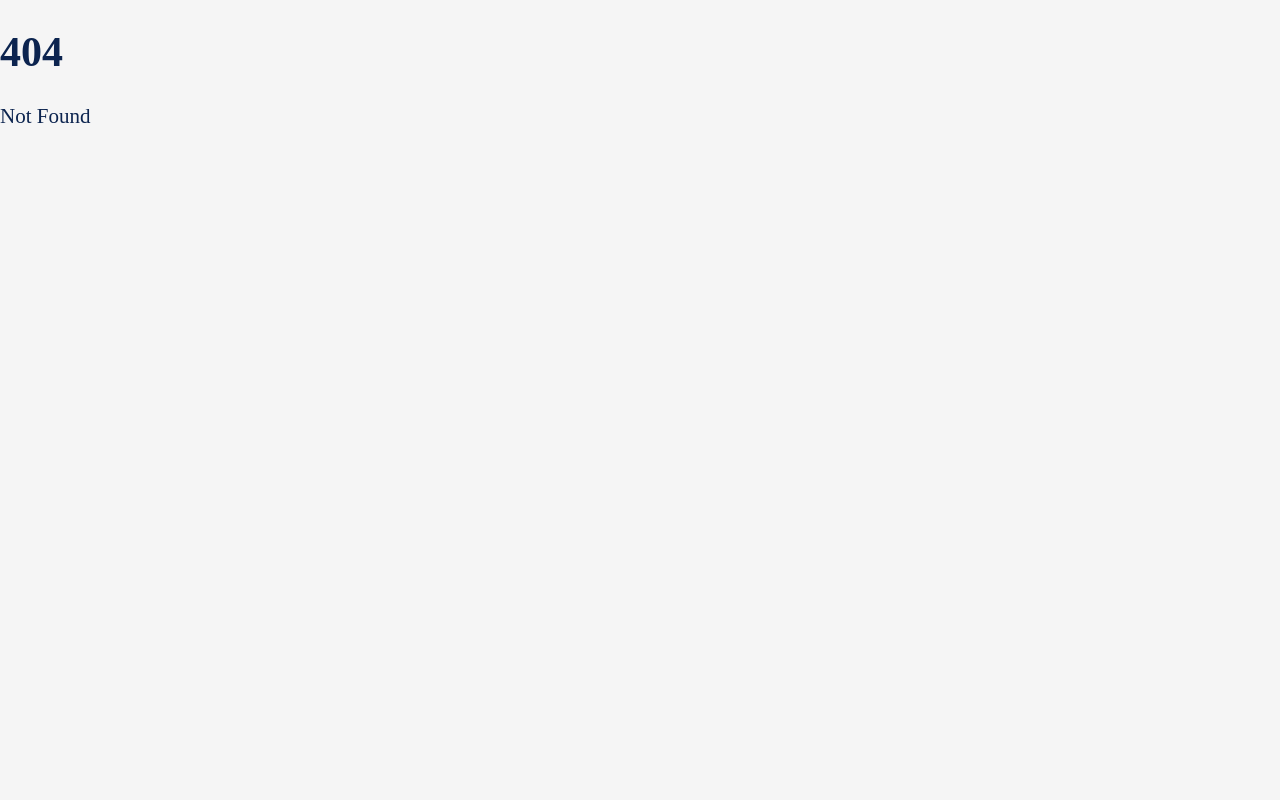
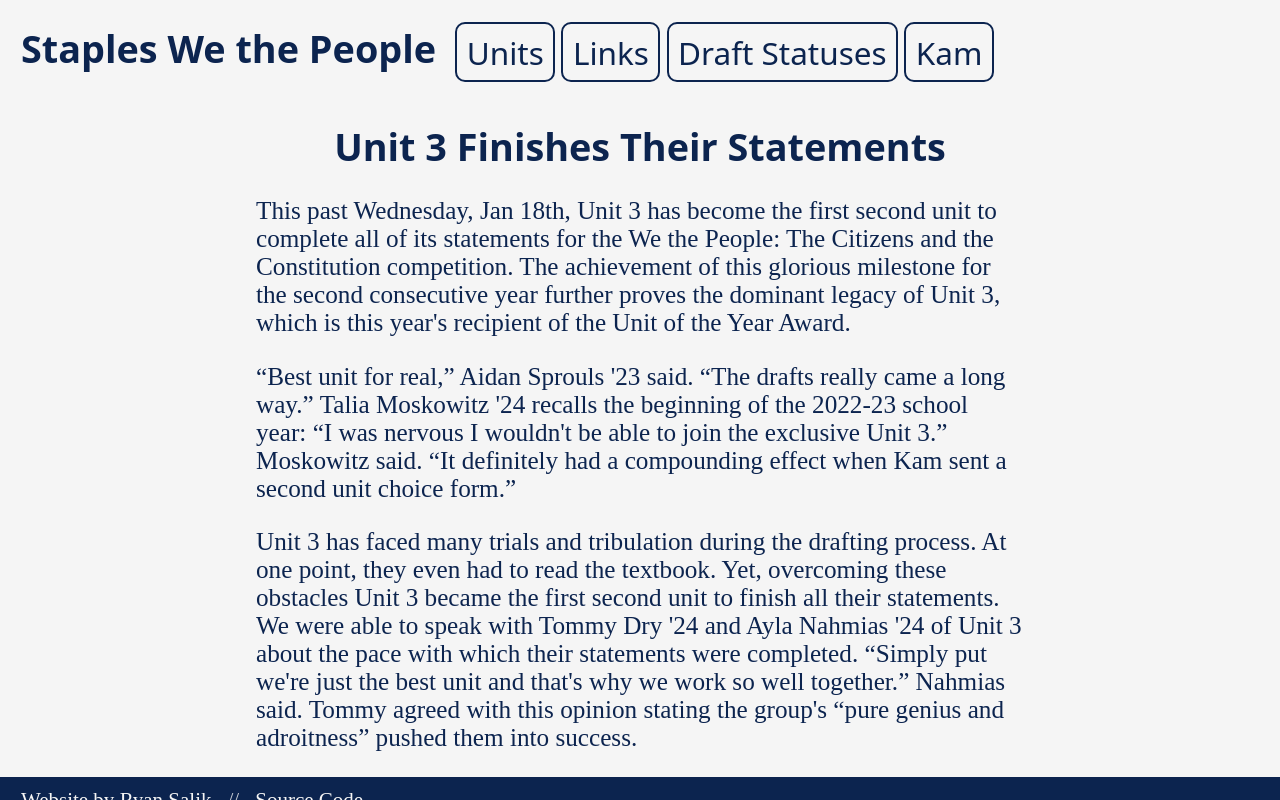
Before and after one commit to Orion31Dev/Staples-WTP, a SvelteKit app: page /best-unit in a window 1280 px wide. Before the commit this address had no page. Built offline with nearby package versions, Linux system fonts and the light colour scheme; a web font is replaced by a local one.

Commit message:
Unit 3 (Best unit)

```diff
--- /dev/null
+++ b/src/routes/(app)/best-unit/+page.svelte
@@ -0,0 +1,48 @@
+<article>
+	<div class="title">Unit 3 Finishes Their Statements</div>
+	<p>
+		This past Wednesday, Jan 18th, Unit 3 has become the first second unit to complete all of its
+		statements for the We the People: The Citizens and the Constitution competition. The achievement
+		of this glorious milestone for the second consecutive year further proves the dominant legacy of
+		Unit 3, which is this year's recipient of the Unit of the Year Award.
+	</p>
+
+	<p>
+		“Best unit for real,” Aidan Sprouls '23 said. “The drafts really came a long way.” Talia
+		Moskowitz '24 recalls the beginning of the 2022-23 school year: “I was nervous I wouldn't be
+		able to join the exclusive Unit 3.” Moskowitz said. “It definitely had a compounding effect when
+		Kam sent a second unit choice form.”
+	</p>
+
+	<p>
+		Unit 3 has faced many trials and tribulation during the drafting process. At one point, they
+		even had to read the textbook. Yet, overcoming these obstacles Unit 3 became the first second
+		unit to finish all their statements. We were able to speak with Tommy Dry '24 and Ayla Nahmias
+		'24 of Unit 3 about the pace with which their statements were completed. “Simply put we're just
+		the best unit and that's why we work so well together.” Nahmias said. Tommy agreed with this
+		opinion stating the group's “pure genius and adroitness” pushed them into success.
+	</p>
+</article>
+
+<style lang="scss">
+	article {
+		font-size: 1.2em;
+
+		width: 60%;
+		margin: 1em auto;
+
+		@media screen and (max-width: $mobile-width) {
+			width: 85%;
+		}
+
+		.title {
+			font-size: 1.5em;
+
+			text-align: center;
+		}
+
+		p {
+			font-family: $font-body;
+		}
+	}
+</style>
```
Also changed, not shown: src/routes/(app)/drafts/+page.svelte (+12 -0 lines).
